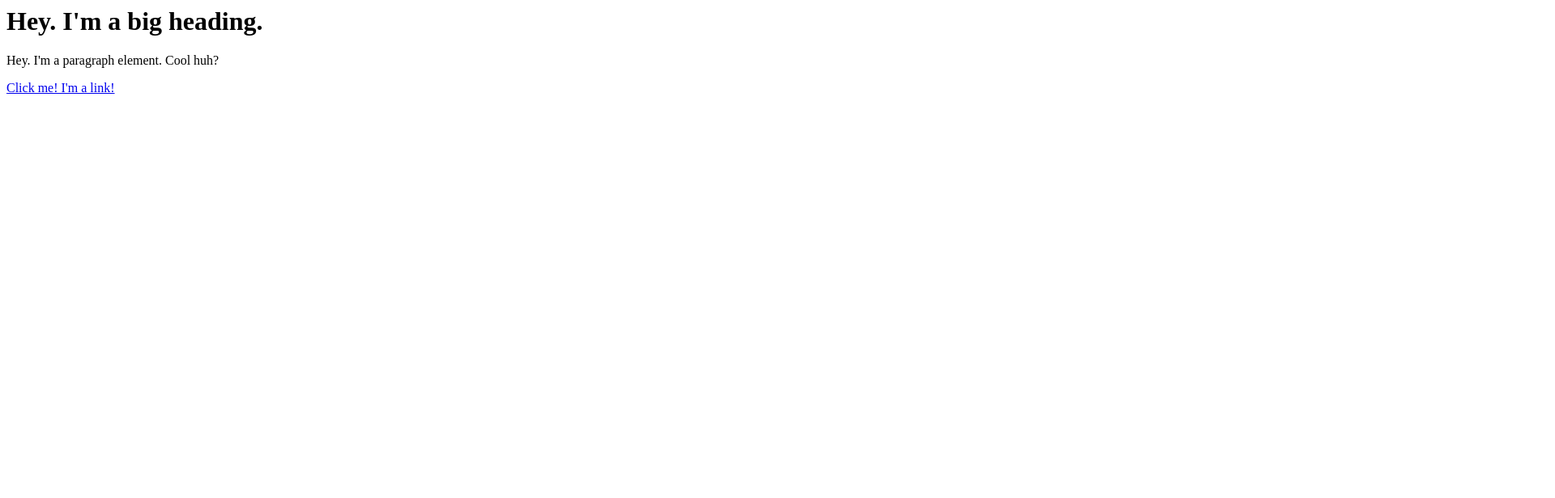
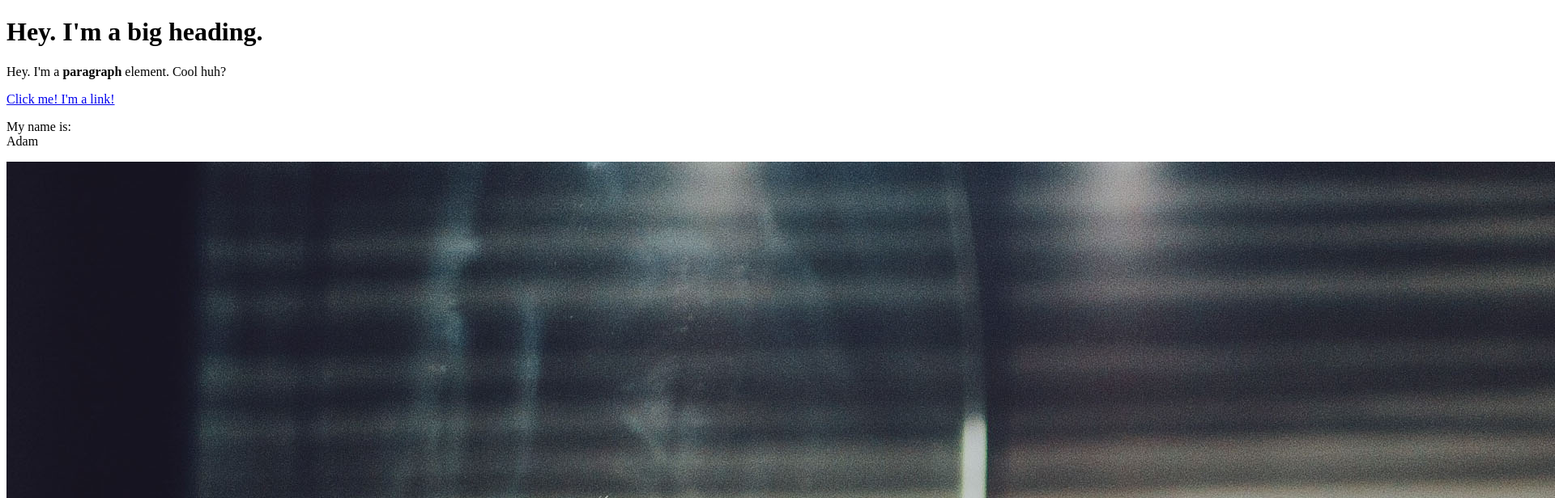
Before and after one commit to jadamwilson7/cartoon-hero, a plain HTML site: page test.html in a window 1280 px wide. Shown: the top 616 px of the page at 81% size, 1920 px wide, since content can reach past the window. Drawn offline with Linux system fonts and the light colour scheme.

Commit message:
Added an image and additional elements

```diff
--- a/test.html
+++ b/test.html
@@ -1,3 +1,13 @@
-<h1>Hey. I'm a big heading.</h1>
-<p>Hey. I'm a paragraph element. Cool huh?</p>
-<a href="https://google.com" target="_blank" title="Let's go to Google">Click me! I'm a link!</a>
+<!DOCTYPE html>
+<html>
+<head>
+	<title>Test Page</title>
+</head>
+<body>
+	<h1>Hey. I'm a big heading.</h1>
+	<p>Hey. I'm a <b>paragraph</b> element. Cool huh?</p>
+	<a href="https://google.com" target="_blank" title="Let's go to Google">Click me! I'm a link!</a>
+	<p>My name is:<br>Adam</p>
+	<img src="img/beardoil.jpg">
+</body>
+</html>
```
Also changed, not shown: img/beardoil.jpg (added), 1 other file.
